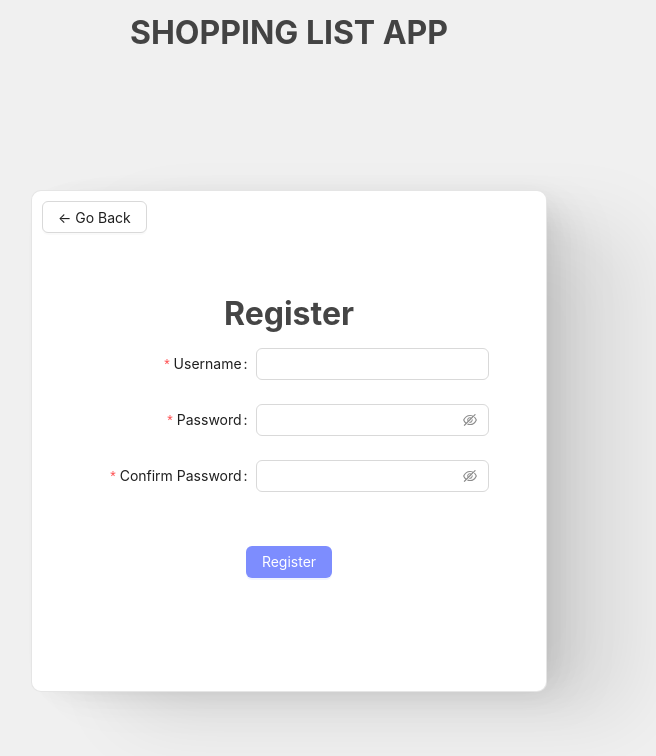
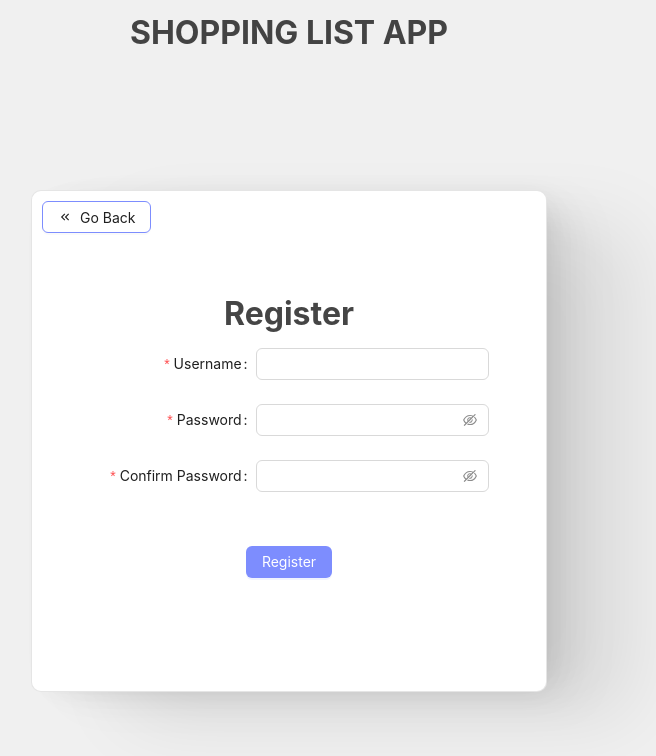
Before and after one commit to aleksander-kodehode/ShoppingList, a React (Vite) app in the folder client/: page /register in a window 1280 px wide. Shown: the top 756 px of the page, without its empty margins (351-1007 px from the left). Built offline with nearby package versions, Linux system fonts and the light colour scheme.

Commit message:
moved some styling around to be more global

```diff
--- a/client/src/components/BackButton.tsx
+++ b/client/src/components/buttons/BackButton.tsx
@@ -1,7 +1,21 @@
 import { useNavigate } from "react-router-dom";
 import styled from "styled-components";
 import { Button } from "antd";
-const BackBtn = styled(Button)``;
+import { Icon } from "@iconify/react";
+
+const BackBtn = styled(Button)`
+  display: flex;
+  flex-direction: row;
+  align-items: center;
+  & svg {
+    transition: transform 300ms cubic-bezier(0.445, 0.05, 0.55, 0.95);
+  }
+  &:hover {
+    & svg {
+      transform: translateX(-5px);
+    }
+  }
+`;
 
 // About page
 const BackButton = () => {
@@ -16,7 +30,9 @@ const BackButton = () => {
 
   return (
     <BackBtn onClick={goBack} className="back-button">
-      &larr; Go Back
+      <Icon icon="material-symbols:keyboard-double-arrow-left" />
+      {/* &larr;  */}
+      Go Back
     </BackBtn>
   );
 };
--- a/client/src/components/forms/RegisterForm.tsx
+++ b/client/src/components/forms/RegisterForm.tsx
@@ -3,7 +3,7 @@ import { useNavigate } from "react-router-dom";
 import createUser from "../../api/routes/createUser";
 import { Button, Form, Input } from "antd";
 import { RegFormContainer, RegFormItem } from "../../styled/landingPageStyled";
-import BackButton from "../BackButton";
+import BackButton from "../buttons/BackButton";
 import statusMessage from "../StatusMessage";
 
 const formItemLayout = {
--- a/client/src/routes/ShoppingList.tsx
+++ b/client/src/routes/ShoppingList.tsx
@@ -2,7 +2,7 @@ import React, { useEffect, useState } from "react";
 import { ShoppingListType, ListItem } from "../types/types";
 import "../App.css";
 import { useLocation, useParams } from "react-router-dom";
-import BackButton from "../components/BackButton";
+import BackButton from "../components/buttons/BackButton";
 import getShoppingListItems from "../api/routes/shoppingListItems";
 import createListItem from "../api/routes/createItem";
 import deleteItem from "../api/routes/deleteItem";
--- a/client/src/styled/landingPageStyled.ts
+++ b/client/src/styled/landingPageStyled.ts
@@ -40,6 +40,18 @@ export const RegFormContainer = styled(FormContainer)`
     position: absolute;
     top: -20px;
     left: 10px;
+    border-color: #7d8dfe;
+    display: flex;
+    flex-direction: row;
+    align-items: center;
+    & svg {
+      transition: transform 300ms cubic-bezier(0.445, 0.05, 0.55, 0.95);
+    }
+    &:hover {
+      & svg {
+        transform: translateX(-5px);
+      }
+    }
   }
 `;
 export const RegFormItem = styled(Form.Item)`
```
Also changed, not shown: client/src/components/buttons/DeleteButton.tsx (renamed from client/src/components/DeleteButton.tsx).
